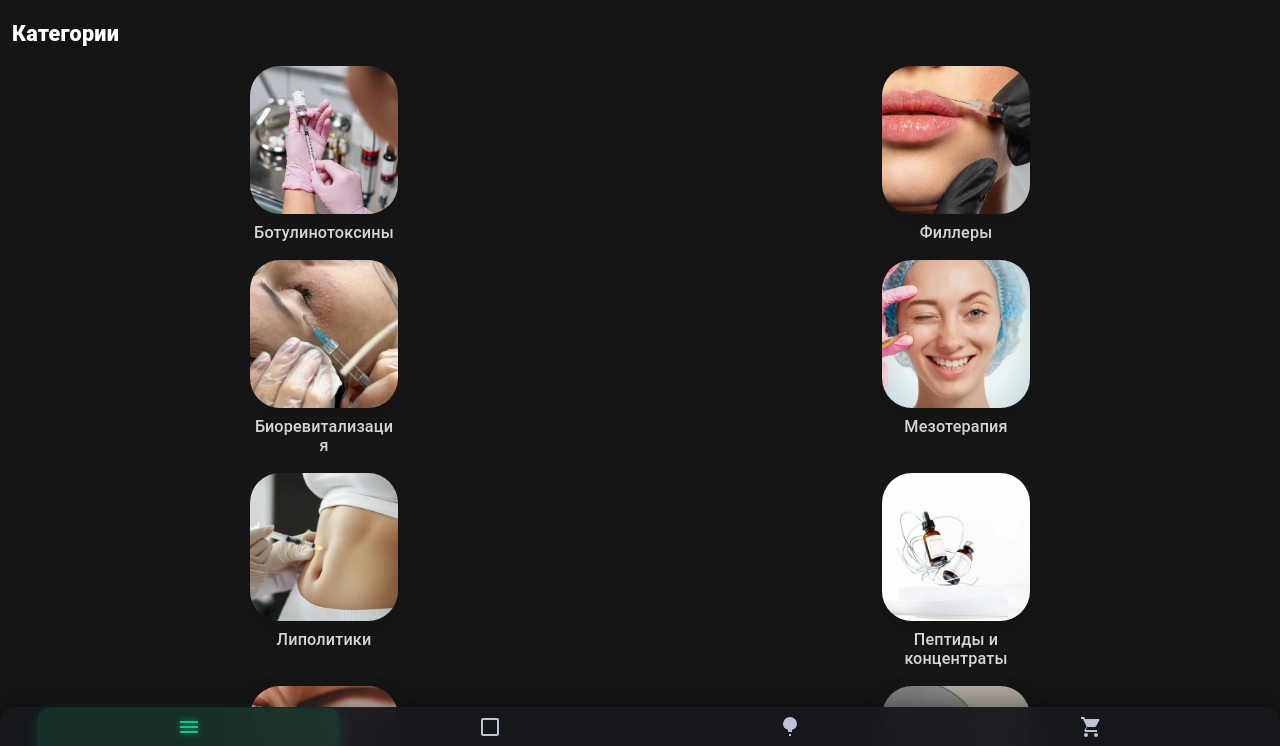
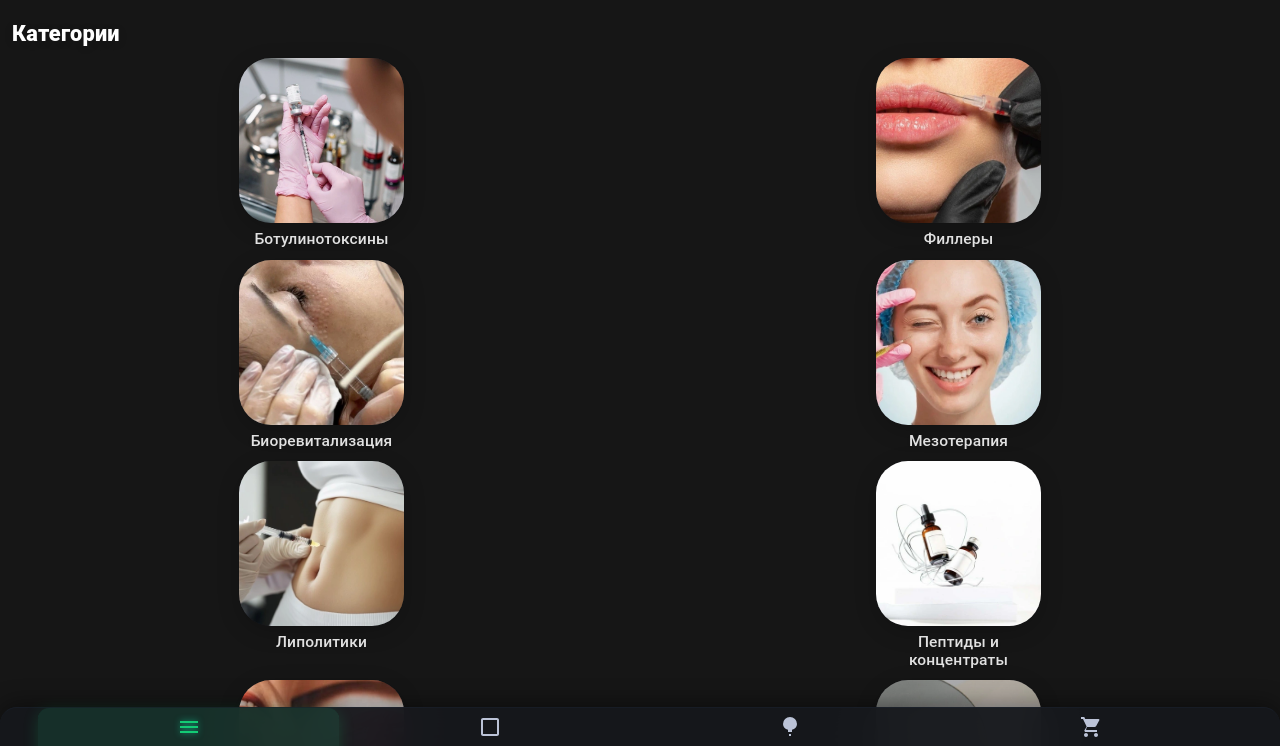
Before and after one commit to AlexSalavat/facade-stone-app, a React (Vite) app: page /catalog in a window 1280 px wide. Shown: the top 746 px of the page. Built offline with nearby package versions, Linux system fonts and the light colour scheme; the HTML template or start-up script is replaced by a standard one.

Commit message:
fix: correct

```diff
--- a/src/styles/CategoryCard.css
+++ b/src/styles/CategoryCard.css
@@ -6,7 +6,8 @@
   background: none;
   border: none;
   cursor: pointer;
-  transition: transform 0.13s;
+  transition: transform 0.11s;
+  max-width: 168px;
 }
 
 .category-card-link:active {
@@ -14,16 +15,16 @@
 }
 
 .category-card-img-wrap {
-  width: 148px;
-  height: 148px;
-  border-radius: 30px;
+  width: 165px;
+  height: 165px;
+  border-radius: 32px;
   overflow: hidden;
-  background: #191b20;
-  box-shadow: 0 6px 20px #0002, 0 0.5px 2px #fff1 inset;
+  background: #181921;
+  box-shadow: 0 6px 22px #0003, 0 1px 4px #fff1 inset;
   display: flex;
   align-items: center;
   justify-content: center;
-  margin-bottom: 9px;
+  margin-bottom: 8px;
 }
 
 .category-card-img {
@@ -34,17 +35,18 @@
 }
 
 .category-card-title {
-  font-size: 1.01rem;
+  font-size: 0.97rem;
   font-weight: 500;
   text-align: center;
-  color: #e7e7e7;
-  max-width: 144px;
-  line-height: 1.18;
+  color: #f1f1f1;
+  line-height: 1.13;
+  letter-spacing: 0.01em;
+  max-width: 160px;
   margin: 0 auto;
   padding: 0 2px;
-  letter-spacing: 0.01em;
-  opacity: 0.92;
-  text-shadow: 0 1px 8px #0002;
+  opacity: 0.93;
+  text-shadow: 0 1px 8px #0001;
   border-radius: 5px;
   word-break: break-word;
+  white-space: pre-line;
 }
--- a/src/styles/CategoryView.css
+++ b/src/styles/CategoryView.css
@@ -7,11 +7,11 @@
 }
 
 .category-view h2 {
-  font-size: 1.35rem;
+  font-size: 1.36rem;
   font-weight: 800;
   margin-left: 12px;
   margin-top: 13px;
-  margin-bottom: 16px;
+  margin-bottom: 10px;
   color: #fff;
   letter-spacing: 0.01em;
   text-shadow: 0 2px 10px #0002;
@@ -20,7 +20,7 @@
 .category-cards-grid {
   display: grid;
   grid-template-columns: repeat(2, 1fr);
-  gap: 18px 4px;
-  padding: 4px 10px 14px 10px;
+  gap: 11px 2px;      /* компактнее! */
+  padding: 2px 4px 12px 4px;
   justify-items: center;
 }
```
